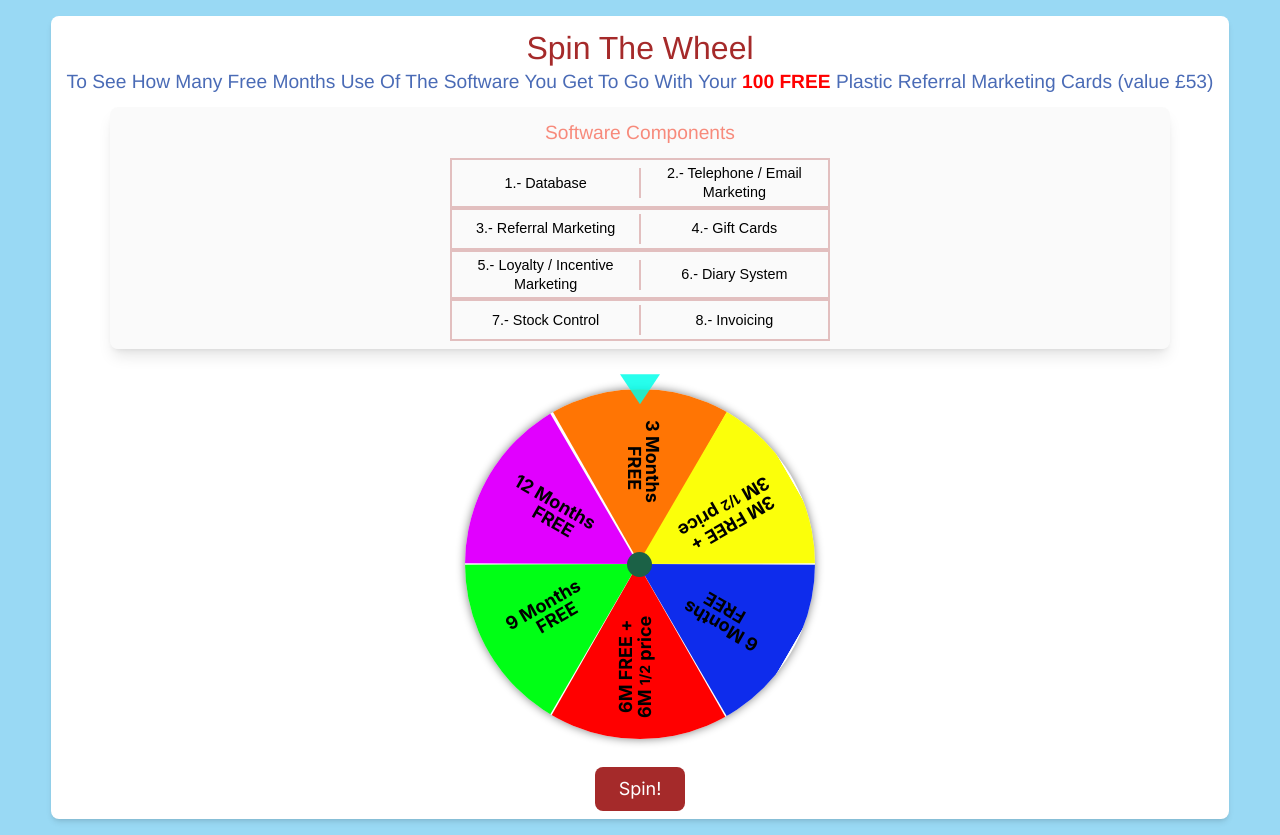
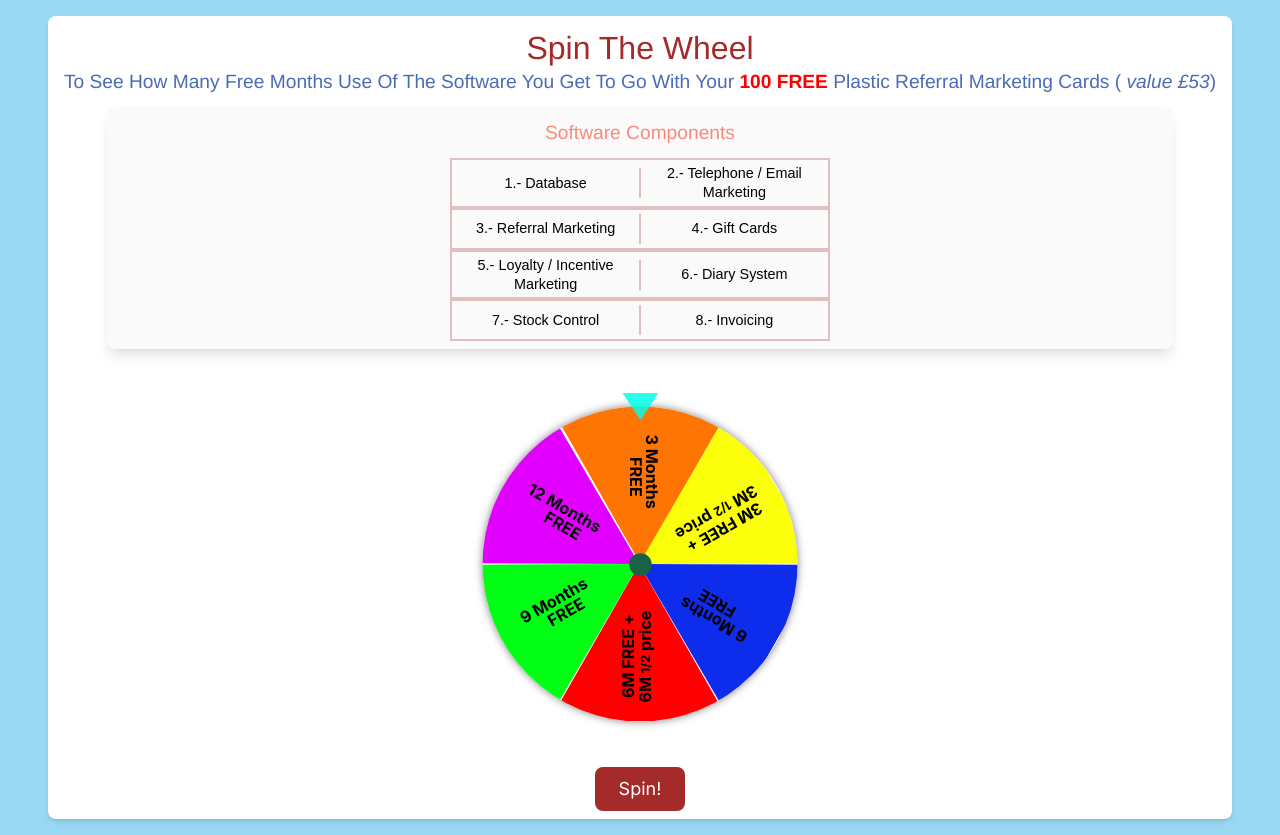
Before and after one commit to nacermanuel/proactiv-marketing, a Next.js app: page /funnel/spin in a window 1280 px wide. Built offline with nearby package versions, Linux system fonts and the light colour scheme.

Commit message:
styles spin 2

```diff
--- a/app/components/Celebration.jsx
+++ b/app/components/Celebration.jsx
@@ -21,6 +21,19 @@ const Celebration = ({result}) => {
         localStorage.setItem('software', JSON.stringify(result));
         router.push('/funnel/software');
     }
+
+
+    useEffect(() => {
+        const timer = setTimeout(() => {
+        // Call your action here
+        localStorage.setItem('software', JSON.stringify(result));
+        router.push('/funnel/software');
+
+        }, 5000);
+
+        return () => clearTimeout(timer); // Clean up the timer on component unmount
+
+    }, []);
 
 
   return (
--- a/app/components/Spinning/Spinning.jsx
+++ b/app/components/Spinning/Spinning.jsx
@@ -99,7 +99,7 @@ export const Spinning = ({setCongrats,setResult}) => {
       {/* <p className="fontTitle">Spin The Wheel</p> */}
       {/* <p className="fontSubTitle whitespace-nowrap">To See How Many Free Months Use You Get</p>          */}
       <p className='fontTitle' style={{paddingBottom: "0"}}>Spin The Wheel</p>
-      <p className="fontAlternative" style={{ paddingTop: "0.5rem" , fontSize: "1.2rem"}}> To See How Many Free Months Use Of The Software You Get To Go With Your <span className='font-bold text-[#ff0000]'>100 FREE</span>  Plastic Referral Marketing Cards (value £53)</p>
+      <p className="fontAlternative" style={{ paddingTop: "0.5rem" , fontSize: "1.2rem"}}> To See How Many Free Months Use Of The Software You Get To Go With Your <span className='font-bold text-[#ff0000]'>100 FREE</span>  Plastic Referral Marketing Cards ( <span className='italic'>value £53</span>)</p>
 
 
       <div id='DIVsoftwarecomponents' className='flex flex-col justify-center items-center w-[90%] rounded-lg shadow-lg pb-2 mb-3 bg-[#ebebeb3f]'>
@@ -149,7 +149,7 @@ export const Spinning = ({setCongrats,setResult}) => {
       </div>
 
 
-      <div id='containerSpinner' className='h-auto w-[95%] flex flex-col justify-center items-center'>
+      <div id='containerSpinner' className='h-auto w-[95%] flex flex-col justify-center items-center transform scale-[0.9]'>
         {/* <p>test: {prize}</p> */}
         <div className='flex justify-center items-center my-7 px-2 transform scale-100'>
           <div class="containerCSS" style={{transform: `rotate(${deg}deg)`}}>
```
